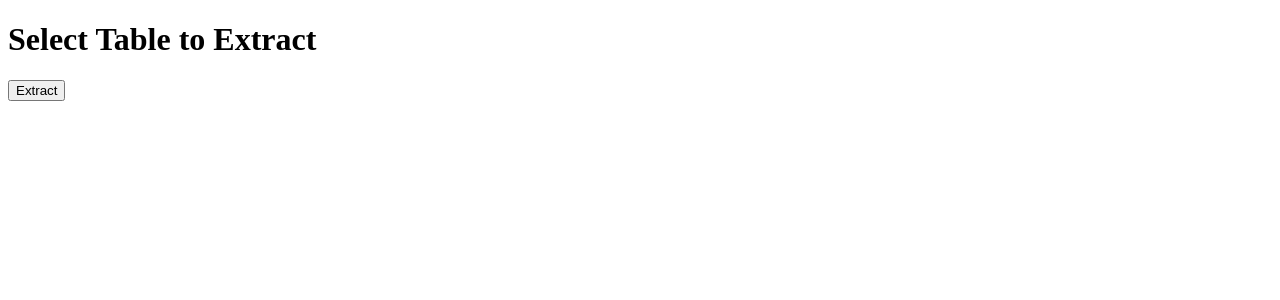
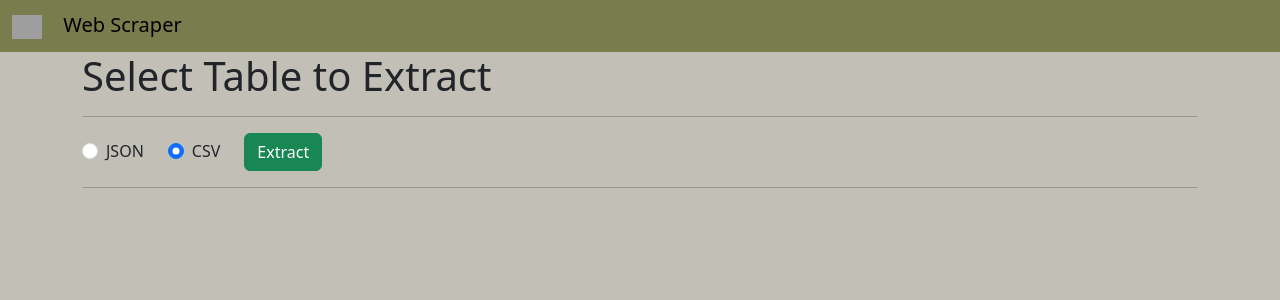
Before and after one commit to VarnikaB/Web-Scrapper, a Flask app: template templates/select_table.html in a window 1280 px wide. Shown: the top 300 px of the page. Run offline with Flask 3, Linux system fonts and the light colour scheme; the template is opened without the code that fills it: most values are stand-ins (such as "Sample title", 1, 10 or a date in 2020); grey boxes are pictures that could not be loaded.

Commit message:
Update select_table.html

```diff
--- a/templates/select_table.html
+++ b/templates/select_table.html
@@ -3,8 +3,28 @@
 <head>
     <meta charset="UTF-8">
     <title>Select Table</title>
+    <link href="https://cdn.jsdelivr.net/npm/bootstrap@5.3.3/dist/css/bootstrap.min.css" rel="stylesheet" integrity="sha384-QWTKZyjpPEjISv5WaRU9OFeRpok6YctnYmDr5pNlyT2bRjXh0JMhjY6hW+ALEwIH" crossorigin="anonymous">
+    <style>
+        .navbar-custom {
+            background-color: #797c4d;
+        }
+        .custom-input {
+            background-color: #FFD700; /* Example color */
+        }
+    </style>
 </head>
-<body>
+<body style="background-color: #C2BFB6;">
+    <nav class="navbar navbar-custom">
+        <div class="container-fluid">
+          <span class="navbar-brand mb-0 h1">
+            <a class="navbar-brand" href="/">
+                <img src="https://upload.wikimedia.org/wikipedia/commons/5/5a/Wikipedia%27s_W.svg" alt="Bootstrap" width="30" height="24">
+            </a>
+            Web Scraper
+          </span>
+        </div>
+    </nav>
+    <div class="container">
         <h1>Select Table to Extract</h1>
         <form method="POST" action="/extract">
             <input type="hidden" name="url" value="{{ url }}">
@@ -19,7 +39,31 @@
                 <hr>
                 <div>{{ table | safe }}</div>
             {% endfor %}
-        <button type="submit">Extract</button>
+            <hr>
+                <div class="row align-items-center">
+                    <div class="col-auto">
+                        <div class="form-check">
+                            <input class="form-check-input" type="radio" name="filetype" value="JSON" id="flexRadioDefault1">
+                            <label class="form-check-label" for="flexRadioDefault1">
+                                JSON
+                            </label>
+                        </div>
+                    </div>
+                    <div class="col-auto">
+                        <div class="form-check">
+                            <input class="form-check-input" type="radio" name="filetype" value="CSV" id="flexRadioDefault2" checked>
+                            <label class="form-check-label" for="flexRadioDefault2">
+                                CSV
+                            </label>
+                        </div>
+                    </div>
+                    <div class="col-auto">
+                        <button type="submit" class="btn btn-success">Extract</button>
+                    </div>
+                </div>
+            <hr>
         </form>
+    </div>
+    <script src="https://cdn.jsdelivr.net/npm/bootstrap@5.3.3/dist/js/bootstrap.bundle.min.js" integrity="sha384-YvpcrYf0tY3lHB60NNkmXc5s9fDVZLESaAA55NDzOxhy9GkcIdslK1eN7N6jIeHz" crossorigin="anonymous"></script>
 </body>
 </html>
```
Lines whose indentation alone changed are shown as unchanged.
